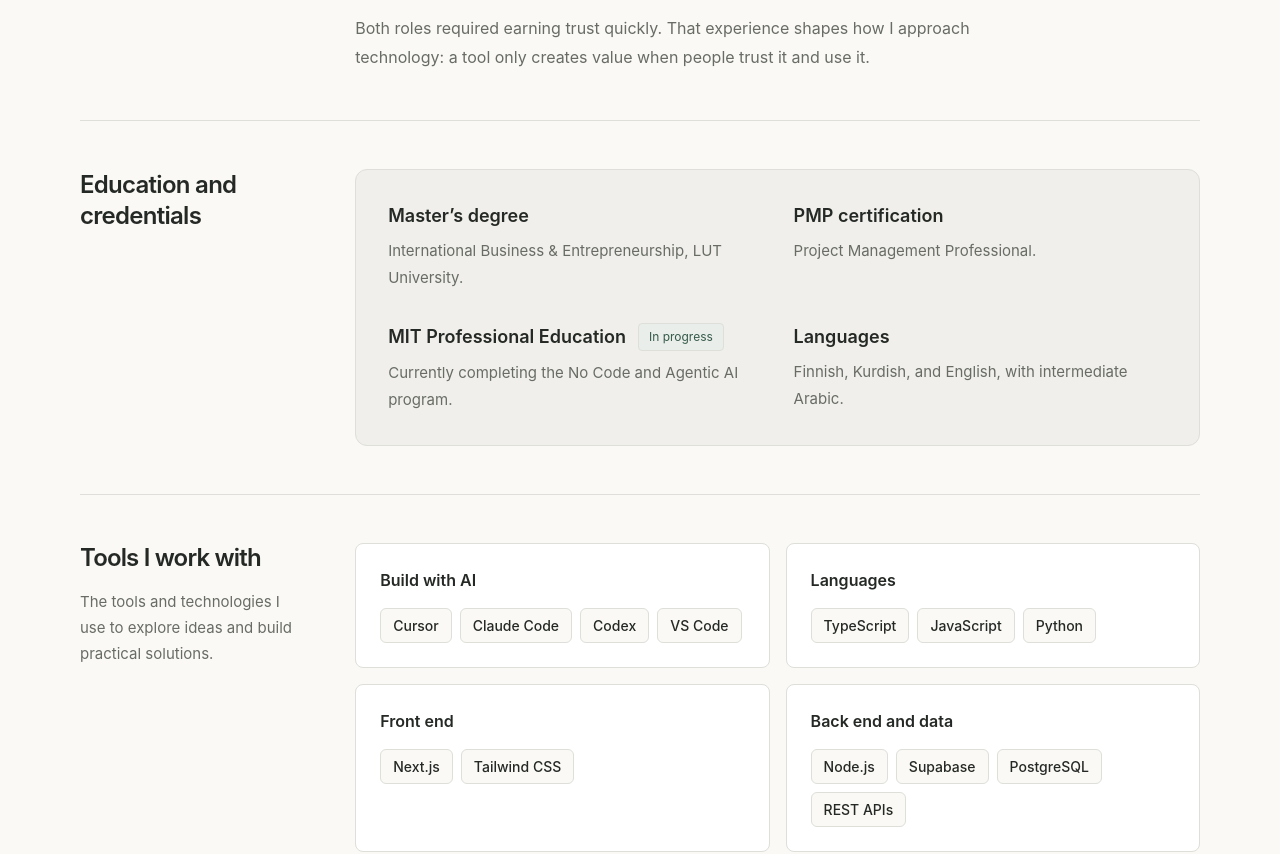
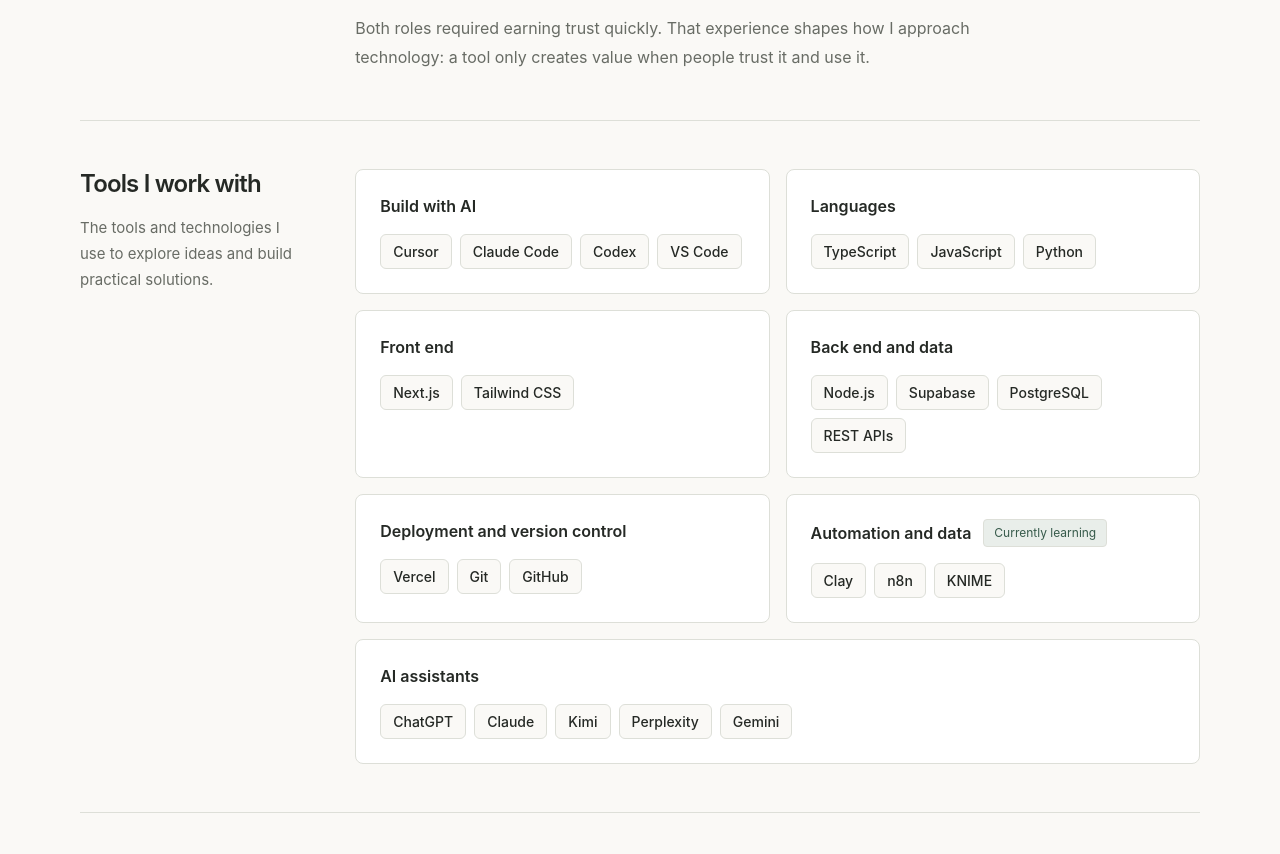
Before and after one commit to Bazian-io/portfolio, a Next.js app: page /about in a window 1280 px wide. Shown: the part 1560-2414 px from the top of the page. Built offline with nearby package versions, Linux system fonts and the light colour scheme; no server answers.

Commit message:
about page 2

```diff
--- a/app/about/page.tsx
+++ b/app/about/page.tsx
@@ -81,6 +81,7 @@
             </p>
           </div>
         </section>
+        <ToolsSection />
         <section className="about-section" aria-labelledby="education-heading">
           <h2 id="education-heading">Education and credentials</h2>
           <div className="qualification-panel about-section-body">
@@ -112,7 +113,6 @@
           </div>
         </section>
       </div>
-      <ToolsSection />
     </section>
   );
 }
--- a/app/globals.css
+++ b/app/globals.css
@@ -522,7 +522,7 @@
 .tools-section {
   display: grid;
   gap: 2rem;
-  padding-top: clamp(2rem, 4vw, 3rem);
+  padding-block: clamp(2rem, 4vw, 3rem);
   border-top: 1px solid var(--border);
 }
 
```
